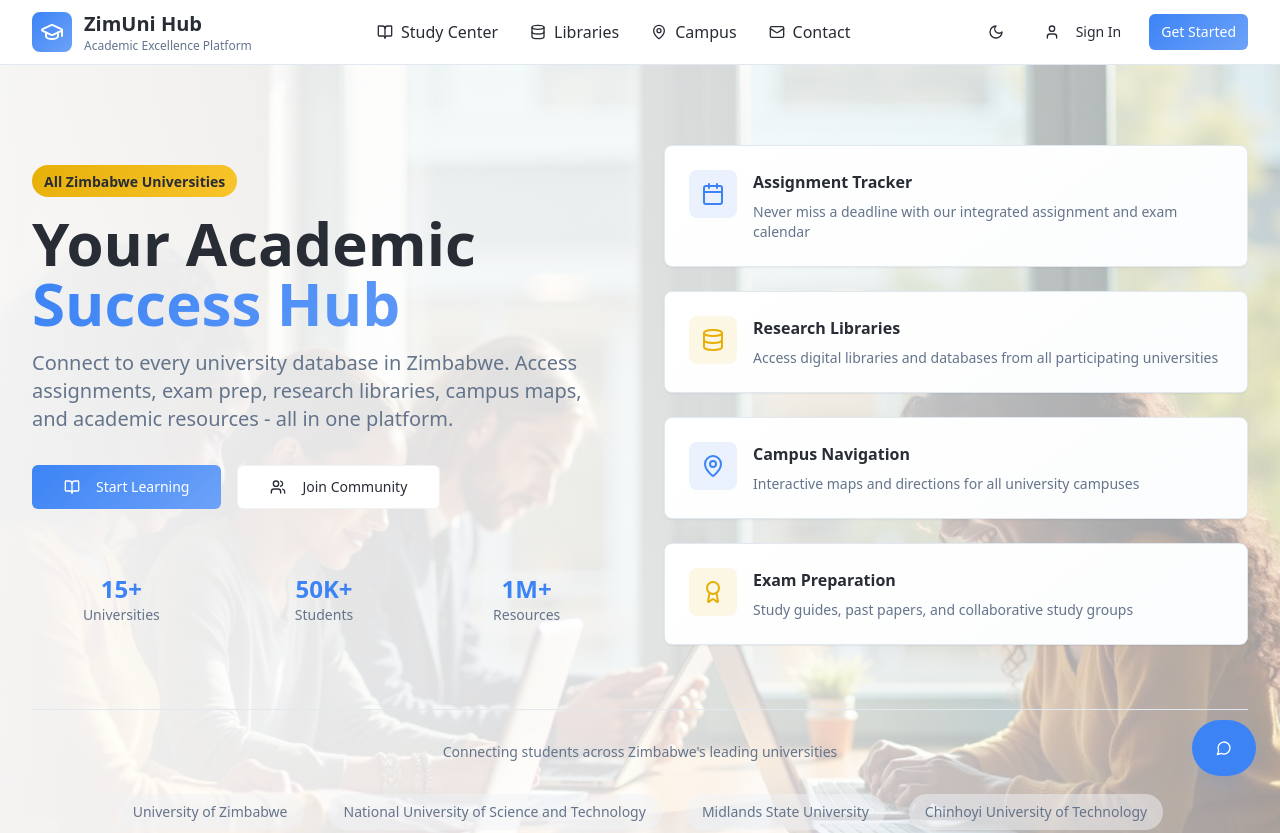
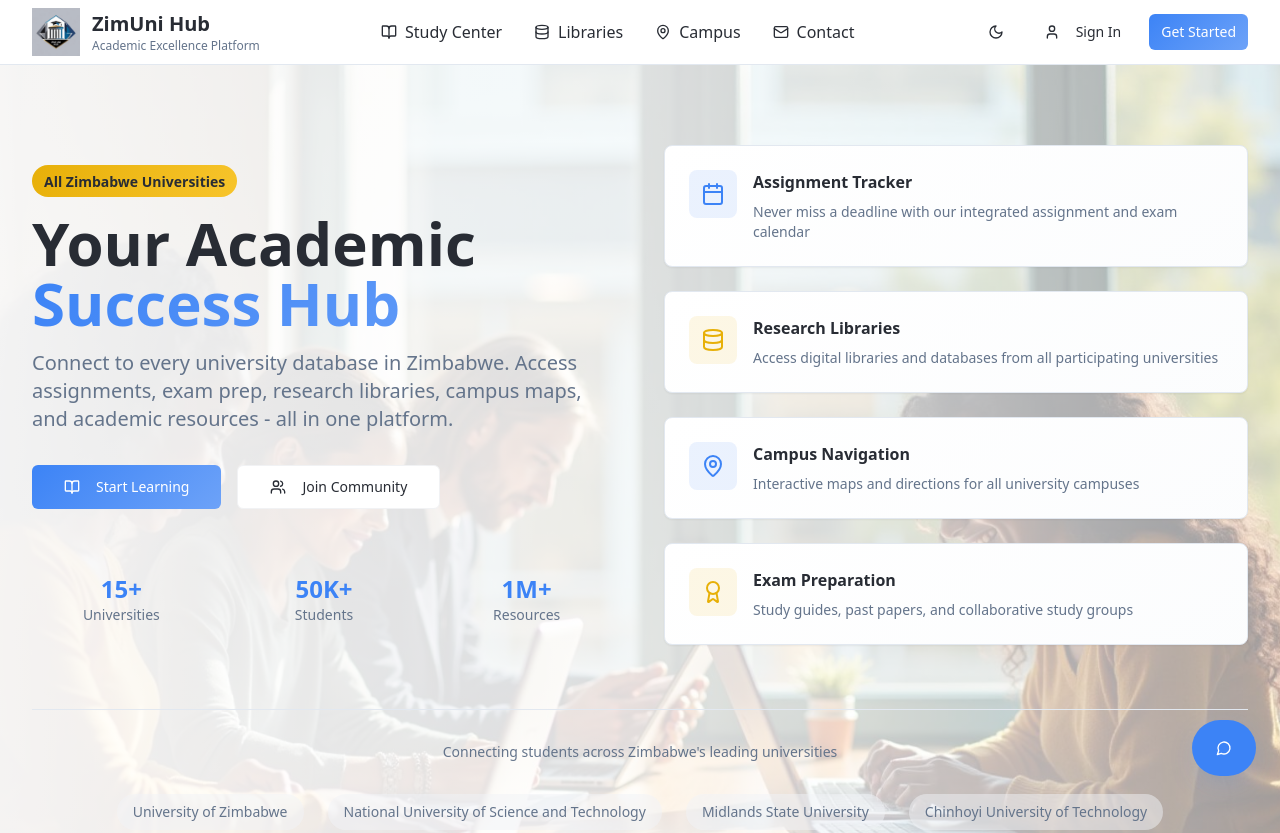
Before and after one commit to misdelivered25/academa-zim, a React (Vite) app: page / in a window 1280 px wide. Shown: the top 833 px of the page. Built offline with nearby package versions, Linux system fonts and the light colour scheme; the HTML template or start-up script is replaced by a standard one.

Commit message:
Add logo

```diff
--- a/src/components/Header.tsx
+++ b/src/components/Header.tsx
@@ -4,7 +4,6 @@ import { Link } from "react-router-dom";
 import { useAdmin } from "@/hooks/useAdmin";
 import {
   BookOpen,
-  GraduationCap,
   MapPin,
   Database,
   Menu,
@@ -15,6 +14,7 @@ import {
   Sun,
   Shield
 } from "lucide-react";
+import logo from "@/assets/logo.png";
 
 const Header = () => {
   const [isMenuOpen, setIsMenuOpen] = useState(false);
@@ -41,15 +41,13 @@ const Header = () => {
       <div className="max-w-7xl mx-auto px-4 sm:px-6 lg:px-8">
         <div className="flex items-center justify-between h-16">
           {/* Logo */}
-          <div className="flex items-center space-x-3">
-            <div className="bg-gradient-hero rounded-lg p-2">
-              <GraduationCap className="h-6 w-6 text-primary-foreground" />
-            </div>
+          <Link to="/" className="flex items-center space-x-3">
+            <img src={logo} alt="ZimUni Hub Logo" className="h-12 w-12 object-contain" />
             <div>
               <h1 className="text-xl font-bold text-foreground">ZimUni Hub</h1>
               <p className="text-xs text-muted-foreground">Academic Excellence Platform</p>
             </div>
-          </div>
+          </Link>
 
           {/* Desktop Navigation */}
           <nav className="hidden md:flex items-center space-x-8">
```
Also changed, not shown: src/assets/logo.png (added).
